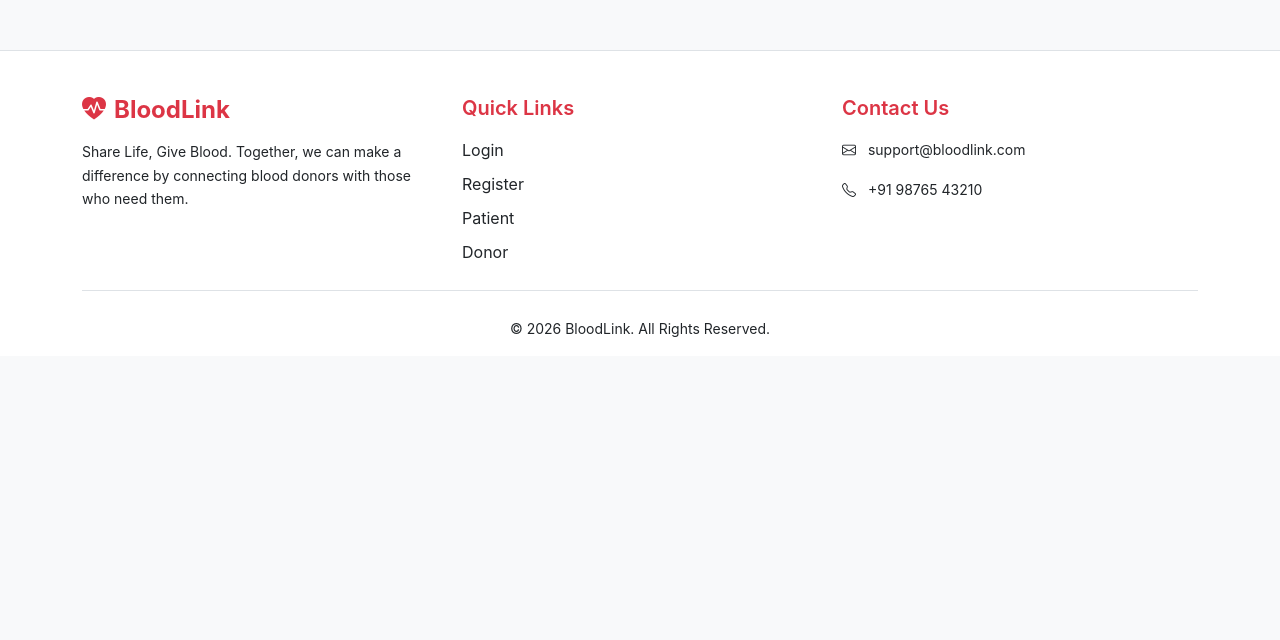
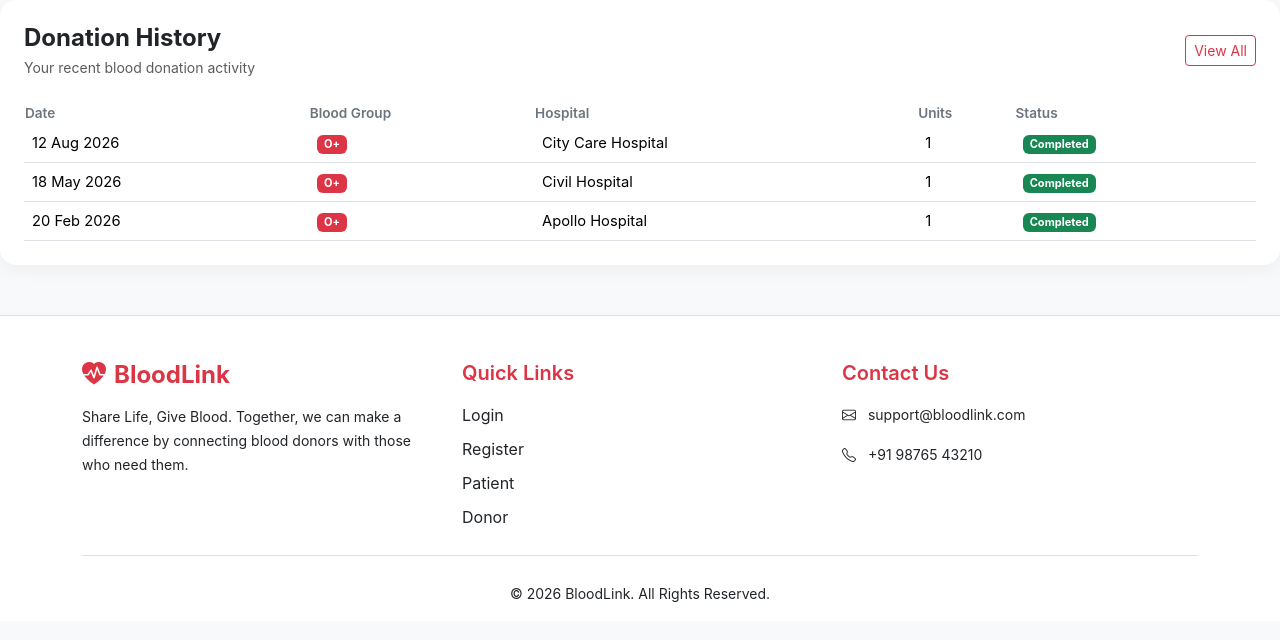
Before and after one commit to priyanshi-2608/bloodlink-routing, a React (Vite) app: page /donation-history in a window 1280 px wide. Shown: the top 640 px of the page. Built offline with nearby package versions, Linux system fonts and the light colour scheme.

Commit message:
Task 24: Create Donor Blood Donation History Table

```diff
--- a/src/App.jsx
+++ b/src/App.jsx
@@ -12,6 +12,7 @@ import Register from "./Pages/Register";
 import ForgotPassword from "./Pages/ForgotPassword.jsx";
 import PatientDashboard from "./Pages/PatientDashboard.jsx";
 import DonorDashboard from "./Pages/DonorDashboard.jsx";
+import DonationHistory from "./components/donor/DonationHistory.jsx";
 import DonorProfile from "./Pages/DonorProfilePage.jsx";
 import AdminDashboard from "./Pages/AdminDashboard.jsx";
 import Profile from "./Pages/Profile.jsx";
@@ -34,6 +35,7 @@ function App() {
         <Route path="/forgot-password" element={<ForgotPassword />} />
         <Route path="/patient" element={<PatientDashboard />} />
         <Route path="/donor" element={<DonorDashboard />} />
+        <Route path="/donation-history" element={<DonationHistory />} />
         <Route path="/donor-profile" element={<DonorProfile />} />
         <Route path="/admin" element={<AdminDashboard />} />
         <Route path="/profile" element={<Profile />} />
--- a/src/components/donor/DonationHistory.jsx
+++ b/src/components/donor/DonationHistory.jsx
@@ -1,18 +1,21 @@
 const donationHistory = [
   {
     date: "12 Aug 2026",
+    bloodGroup: "O+",
     hospital: "City Care Hospital",
     units: 1,
     status: "Completed",
   },
   {
     date: "18 May 2026",
+    bloodGroup: "O+",
     hospital: "Civil Hospital",
     units: 1,
     status: "Completed",
   },
   {
     date: "20 Feb 2026",
+    bloodGroup: "O+",
     hospital: "Apollo Hospital",
     units: 1,
     status: "Completed",
@@ -41,24 +44,25 @@ function DonationHistory() {
 
         <div className="table-responsive">
           <table className="table align-middle mb-0">
-            <thead>
             <tr>
               <th>Date</th>
+              <th>Blood Group</th>
               <th>Hospital</th>
               <th>Units</th>
               <th>Status</th>
             </tr>
-            </thead>
 
             <tbody>
               {donationHistory.map((donation) => (
                 <tr key={donation.date}>
                   <td>{donation.date}</td>
-
+                  <td>
+                    <span className="badge bg-danger">
+                      {donation.bloodGroup}
+                    </span>
+                  </td>
                   <td>{donation.hospital}</td>
-
                   <td>{donation.units}</td>
-
                   <td>
                     <span className="badge text-bg-success">
                       {donation.status}
--- a/src/components/donor/Navbar.jsx
+++ b/src/components/donor/Navbar.jsx
@@ -41,7 +41,7 @@ function Navbar() {
 
 
             <li className="nav-item">
-              <a className="nav-link" href="#">
+              <a className="nav-link" href="donation-history">
                 Donation History
               </a>
             </li>
```
Lines whose indentation alone changed are shown as unchanged.
